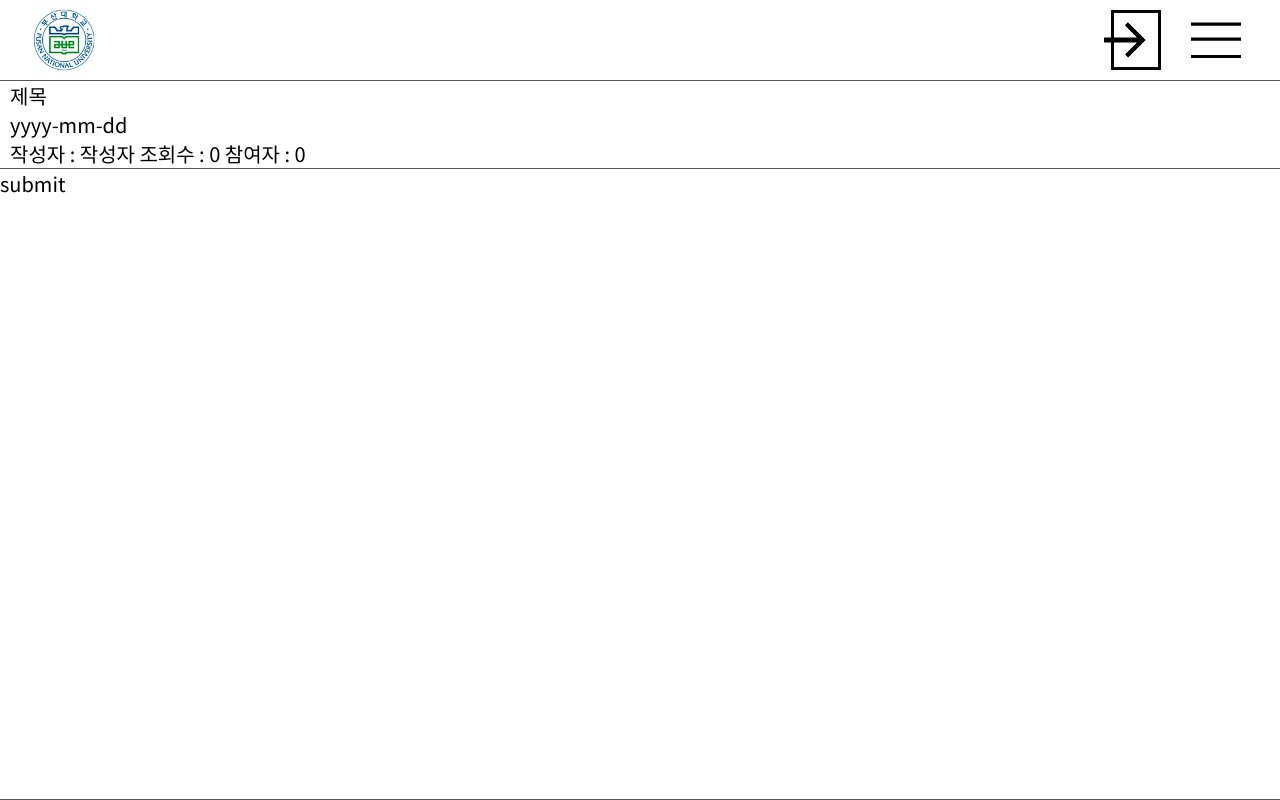
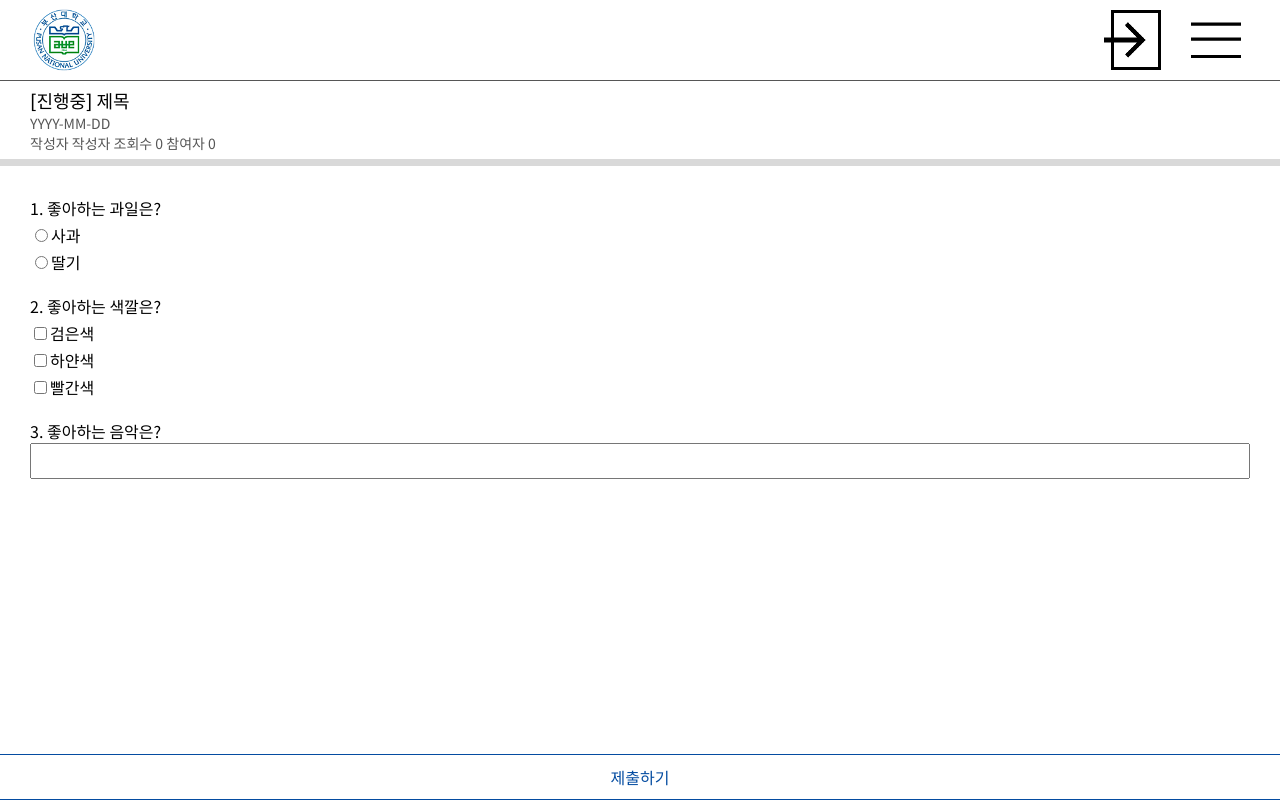
Before and after one commit to ApptiveDev/apptive-17th-PNUStudent, a React (Create React App) app in the folder frontend/: page /SurveyDetail/1 in a window 1280 px wide. Both pictures are taken after a click on the button "참여하기". Built offline with nearby package versions, Linux system fonts and the light colour scheme.

Commit message:
2022/12/10 2nd
Feature
add SurveyDetailPage Rendering with status
add PetitionPage ListHeader

```diff
--- a/frontend/src/css/PetitionPage.css
+++ b/frontend/src/css/PetitionPage.css
@@ -64,9 +64,11 @@
     margin-left: auto;
     margin-right: 3px;
     margin-top: 3px;
-    background: #044CA1;
-    border: 0.25px solid #565656;
-    color: #d9d9d9;
+    padding: 5px 20px 5px 20px;
+    background: #FFFFFF;
+    border: 0.5px solid #044CA1;
+    border-radius: 3px;
+    color: #044CA1
 }
 
 .PetitionFooter
@@ -85,7 +87,7 @@
 }
 .PetitionBodyPostDiv
 {
-    height: 10%;
+    height: 9.091%;
     display: flex;
     border: solid #d9d9d9;
     border-width: 0 0 1px 0;
@@ -95,6 +97,6 @@
     flex:1;
     margin-top: auto;
     margin-bottom: auto;
-    padding-left: 10px;
+    text-align: center;
     font-size: 0.9em;
 }
--- a/frontend/src/css/SurveyDetailPage.css
+++ b/frontend/src/css/SurveyDetailPage.css
@@ -4,21 +4,30 @@
 {
     display: flex;
     flex-direction: column;
-    border: #565656 solid;
-    border-width: 0.25px 0 0 0;
+    border-top: 0.25px #565656 solid;
+    border-bottom: 7px #d9d9d9 solid;
+    padding: 6px 0 6px 0;
+}
+
+.SurveyHeaderTitle
+{
+    font-weight: 500;
+    font-size: 0.9em;
+    margin-left: 30px;
 }
 
 .SurveyHeaderElement
 {
-    margin-left: 10px;
+    font-weight: 400;
+    color: #565656;
+    font-size: 0.7em;
+    margin-left: 30px;
 }
 
 .SurveyBody
 {
     display: flex;
     flex-direction: column;
-    border: #565656 solid;
-    border-width: 0.25px 0 0.25px 0;
     flex:1;
     overflow-y: scroll;
     -ms-overflow-style: none;
@@ -31,13 +40,16 @@
 
 .SurveyArticle
 {
-    height: 40%;
+    display: flex;
+    flex-direction: column;
+    font-size: 0.8em;
+    flex: 1;
     overflow-y: scroll;
     -ms-overflow-style: none;
     scrollbar-width: none;
-    padding-left: 10px;
-    padding-right: 10px;
-    margin-top: 30px;
+    padding-left: 30px;
+    padding-right: 30px;
+    margin-top: 10px;
 }
 
 .SurveyArticle::-webkit-scrollbar {
@@ -46,8 +58,29 @@
 
 .SurveyToSubmitButton
 {
-    width: fit-content;
-    margin : auto
+    text-align: center;
+    padding: 10px 0 10px 0;
+    color: #044CA1;
+    font-size: 0.8em;
+    font-weight: 400;
+    border: solid #044CA1;
+    border-width: 0.5px 0 0.5px 0;
+    background-color: white;
+}
+
+.SurveyQuestion
+{
+    margin-top: 20px;
+}
+.SurveySelect
+{
+    margin-top: 3px;
+}
+
+.SurveyTextArea
+{
+    resize: none;
+    font-size: 0.8em;
 }
 
 .PostNavDiv
@@ -58,10 +91,11 @@
     height: 70px;
 }
 
-.PostNavList
+.PetitionPostNavList
 {
     display: flex;
     flex: 1;
+    border-bottom: 0.25px solid #565656;
 }
 .PostNavImg
 {
--- a/frontend/src/pages/PetitionPage.js
+++ b/frontend/src/pages/PetitionPage.js
@@ -31,11 +31,25 @@ function PetitionPage()
             </div>
 
             <div className="PetitionBody">
+                    <div className="PetitionBodyPostDiv">
+                        <div className="PetitionBodyPostText" style={{"flex":"0.75"}}>
+                            번호
+                        </div>
+                        <div className="PetitionBodyPostText" style={{"flex":"3"}}>
+                            제목
+                        </div>
+                        <div className="PetitionBodyPostText">
+                            조회수
+                        </div>
+                        <div className="PetitionBodyPostText" style={{"marginRight":"30px"}}>
+                            참여
+                        </div>
+                    </div>
                 {postList}
             </div>
 
             <div className="PetitionFooterTopDiv">
-                <button className="PetitionFooterTopButton" onClick={()=>nav('/'+locate.pathname.split('/')[1] + "/Post")}>글쓰기</button>
+                <button onClick={()=>nav('/'+locate.pathname.split('/')[1] + "/Post")}>글쓰기</button>
             </div>
 
             <div className="PetitionFooter">
@@ -64,11 +78,17 @@ function PetitionPage()
                 {
                     result[i] = (
                         <div key={i} className="PetitionBodyPostDiv" onClick={()=>nav((locate.pathname.includes("/Survey") ? "/SurveyDetail": ("/PetitionDetail" + '/'+locate.pathname.split('/')[1])) + "/" +data[i].pk)}>
-                            <div className="PetitionBodyPostText">
+                            <div className="PetitionBodyPostText" style={{"flex":"0.75"}}>
+                                {(page-1)*10 + i + 1}
+                            </div>
+                            <div className="PetitionBodyPostText" style={{"flex":"3"}}>
                                 {data[i].title}
                             </div>
                             <div className="PetitionBodyPostText">
-                                {data[i].writer}
+                                0
+                            </div>
+                            <div className="PetitionBodyPostText" style={{"marginRight":"30px"}}>
+                                0
                             </div>
                         </div>
                     )
--- a/frontend/src/pages/SurveyDetailPage.js
+++ b/frontend/src/pages/SurveyDetailPage.js
@@ -10,8 +10,10 @@ function SurveyDetailPage()
     const nav = useNavigate();
     const locate = useLocation();
 
-    const [headerStringList,setHeaderStringList] = useState(['제목','yyyy-mm-dd','작성자','0','0']);
+    const [headerStringList,setHeaderStringList] = useState(['[진행중] 제목','YYYY-MM-DD','작성자','0','0']);
     const [bodyElementList,setBodyElementList] = useState({type : 'end', questions : []})
+
+    var surveyResult = []
 
     useEffect(onLoadPage,[locate.pathname])
 
@@ -28,13 +30,13 @@ function SurveyDetailPage()
             (
             <div className='PostNavDiv'>
 
-                <div className='PostNavList' onClick={()=>movePage(-1)}>
+                <div className='PetitionPostNavList' onClick={()=>movePage(-1)}>
                     <img src={MenuDownImg} style={{"transform":"rotate(180deg)"}} className='PostNavImg'/>
                     <div className='PostNavText1'>이전 글</div>
                     <div className='PostNavText2'>내용적는 칸</div>
                 </div>
 
-                <div className='PostNavList' onClick={()=>movePage(1)}>
+                <div className='PetitionPostNavList' onClick={()=>movePage(1)}>
                     <img src={MenuDownImg} className='PostNavImg'/>
                     <div className='PostNavText1'>다음 글</div>
                     <div className='PostNavText2'>내용적는 칸</div>
@@ -50,7 +52,32 @@ function SurveyDetailPage()
 
     function onLoadPage()
     {
-        setBodyElementList({type : 'proceed', isSubmitted:false,article:"설문조사테스트입니다."})
+        setBodyElementList(
+            {
+                type : 'proceed',
+
+                isSubmitted:false,
+
+                article:"설문조사테스트입니다.",
+
+                questions: [
+                    {
+                        type : 'single',
+                        question : '좋아하는 과일은?',
+                        selects : [{pk:'1', content: '사과' ,numSelect:'100'} , {pk:'2', content: '딸기' ,numSelect:'200'}]
+                    },
+                    {
+                        type : 'duplicate',
+                        question : '좋아하는 색깔은?',
+                        selects : [{pk:'3', content: '검은색' ,numSelect:'100'} , {pk:'4', content: '하얀색' ,numSelect:'200'},{pk:'5', content: '빨간색' ,numSelect:'200'}]
+                    },
+                    {
+                        type : 'essay',
+                        question : '좋아하는 음악은?'
+                    }
+                ]
+            }
+            )
     }
 
     function movePage(i)
@@ -65,15 +92,16 @@ function SurveyDetailPage()
     {
         return(
             <div className="SurveyHeader">
-                <div className="SurveyHeaderElement">{stringList[0]}</div>
+                <div className="SurveyHeaderTitle">{stringList[0]}</div>
                 <div className="SurveyHeaderElement">{stringList[1]}</div>
-                <div className="SurveyHeaderElement">작성자 : {stringList[2]} 조회수 : {stringList[3]} 참여자 : {stringList[4]}</div>
+                <div className="SurveyHeaderElement">작성자 {stringList[2]}  조회수 {stringList[3]}  참여자 {stringList[4]}</div>
             </div>
         )
     }
 
     function BodyJSX({elementList})
     {
+        surveyResult = []
         if(elementList.type == 'proceed')
             return(
                 <div className="SurveyBody">
@@ -82,17 +110,87 @@ function SurveyDetailPage()
                 </div>
             )
         else if(elementList.type == 'end')
+        {
+            var result = []
+            let divKey = 0
+
+            for(let i = 0; i< elementList.questions.length;i++)
+            {
+                if(elementList.questions[i].type != 'essay')
+                {
+                    result.push((<div key={divKey++} className="SurveyQuestion">{i+1}. {elementList.questions[i].question}</div>))
+                    var totalSelect = 0;
+                    elementList.questions[i].selects.forEach(element => totalSelect += parseInt(element.numSelect));
+
+                    for(let j = 0;j<elementList.questions[i].selects.length;j++)
+                        result.push((<div key={divKey++} className="SurveySelect">({j+1}) {elementList.questions[i].selects[j].content} {(elementList.questions[i].selects[j].numSelect*100/totalSelect).toFixed(2)}%</div>))
+                }
+            }
+
+
             return(
                 <div className="SurveyBody">
-                    {elementList.type}
+                    <div className="SurveyArticle">
+                        {result}
+                    </div>
                 </div>
             )
+        }
         else if(elementList.type == 'submit')
+        {
+            var result = []
+            let divKey = 0
+
+            for(let i = 0; i< elementList.questions.length;i++)
+            {
+                result.push((<div key={divKey++} className="SurveyQuestion">{i+1}. {elementList.questions[i].question}</div>))
+
+                if(elementList.questions[i].type == 'single')
+                {
+                    surveyResult.push('')
+                    for(let j = 0;j<elementList.questions[i].selects.length;j++)
+                        result.push(
+                            (
+                            <div key={divKey++} className="SurveySelect">
+                                <input onClick={()=>surveyResult[i] = elementList.questions[i].selects[j].pk} type="radio" name={'question' + String(i+1)} value={elementList.questions[i].selects[j].pk}/>
+                                {elementList.questions[i].selects[j].content}
+                            </div>
+                            )
+                            )
+                }
+                else if(elementList.questions[i].type == 'duplicate')
+                {
+                    surveyResult.push([])
+                    for(let j = 0;j<elementList.questions[i].selects.length;j++)
+                        result.push(
+                            (
+                            <div key={divKey++} className="SurveySelect">
+                                <input onChange={(e)=>changeCheckBox(i,e)} type="checkbox" name={'question' + String(i+1)} value={elementList.questions[i].selects[j].pk}/>
+                                {elementList.questions[i].selects[j].content}
+                            </div>
+                            )
+                            )
+                }
+                else
+                {
+                    surveyResult.push('')
+                    result.push(
+                        (
+                            <textarea key={divKey++} onChange={(e)=>surveyResult[i] = e.target.value} className="SurveyTextArea"></textarea>
+                        )
+                    )
+                }
+            }
+
             return(
                 <div className="SurveyBody">
-                    {elementList.type}
+                    <div className="SurveyArticle">
+                        {result}
+                    </div>
+                    <button onClick={fetchPostSurvey} className="SurveyToSubmitButton">제출하기</button>
                 </div>
             )
+        }
     }
 
     function toSubmit()
@@ -101,6 +199,21 @@ function SurveyDetailPage()
         tmpList.type = 'submit'
         setBodyElementList(tmpList)
     }
+
+    function changeCheckBox(idx,e)
+    {
+        if(e.target.checked)
+        {
+            surveyResult[idx].push(e.target.value)
+        }
+        else
+            surveyResult[idx] = surveyResult[idx].filter(element=>element != e.target.value)
+    }
+
+    function fetchPostSurvey()
+    {
+        console.log(surveyResult)
+    }
 }
 
 export default SurveyDetailPage;
```
